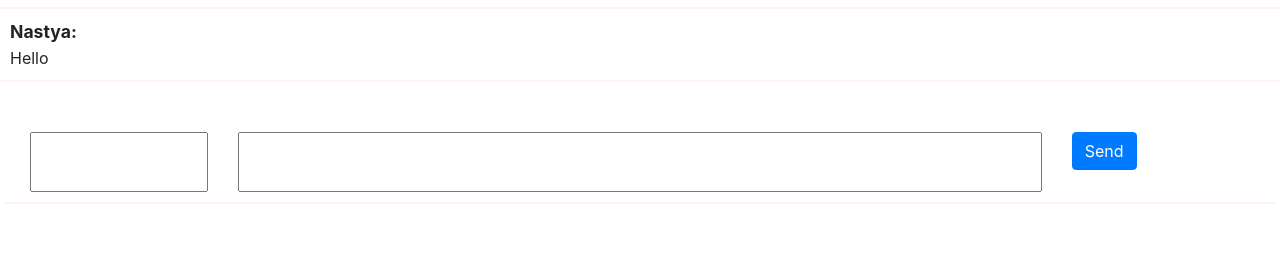
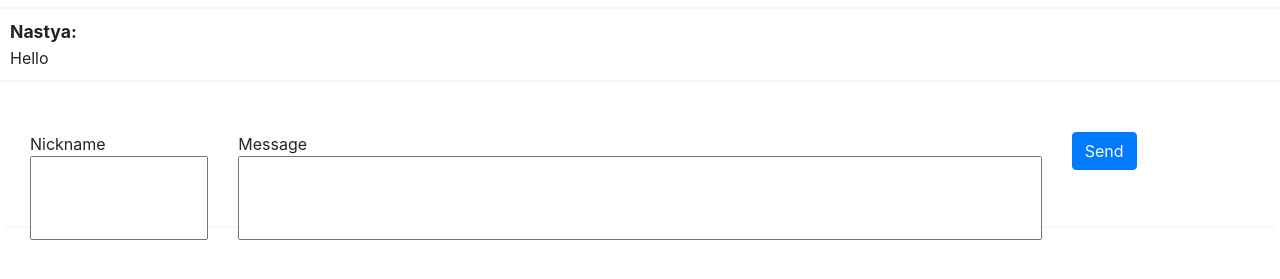
Before and after one commit to Ruslasadov/01, a plain HTML site: page index.html in a window 1280 px wide. Shown: the part 119-398 px from the top of the page. Drawn offline with nearby package versions, Linux system fonts and the light colour scheme; no server answers.

Commit message:
Update index.html

```diff
--- a/index.html
+++ b/index.html
@@ -32,9 +32,11 @@
      <div class="send-messages-wrapper">
        <div class="row">
         <div class="col-md-2">
+          <span>Nickname</span>
           <textarea id="nickname-input" class="send-messages-input" rows="2"></textarea>
         </div>
         <div class="col-md-8">
+          <span>Message</span>
             <textarea id="message-input" class="send-messages-input" rows="2"></textarea>
         </div>
         <div class="col-md-2">
```
